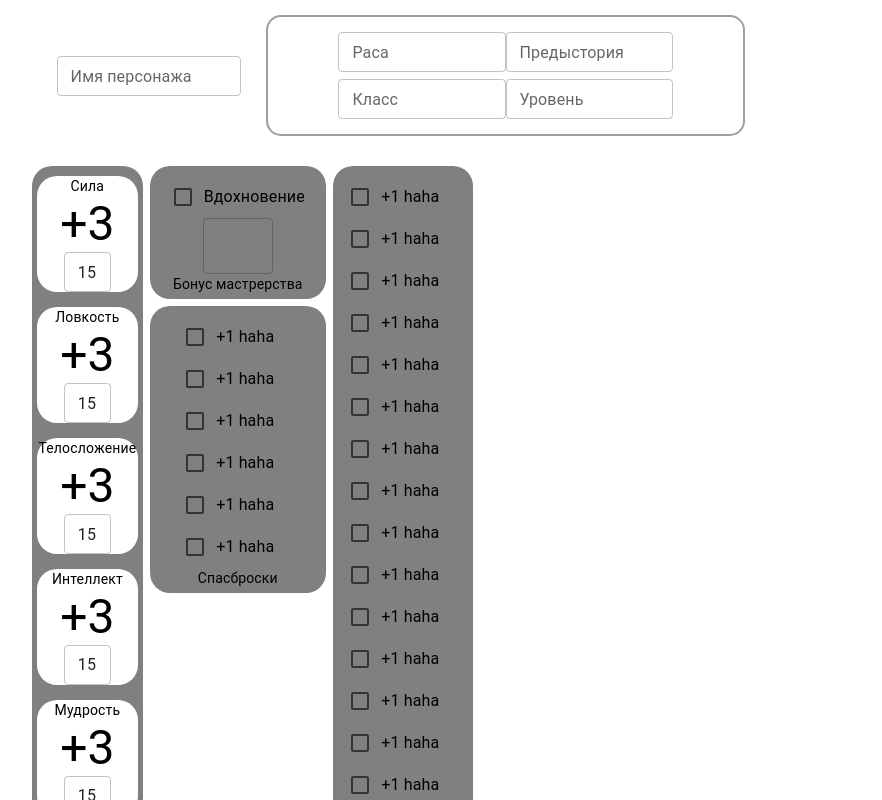
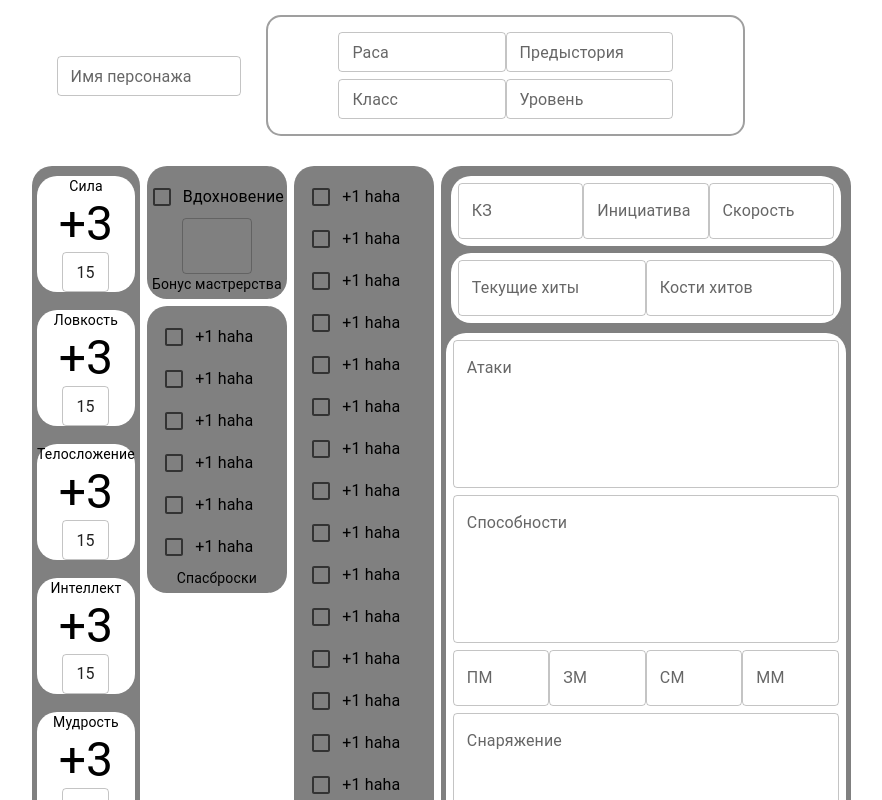
Before and after one commit to 4rutemu/dungeon, a Next.js app: page /newCharacter in a window 1280 px wide. Shown: the top 800 px of the page, without its empty margins (239-1121 px from the left). Built offline with nearby package versions, Linux system fonts and the light colour scheme.

Commit message:
complete character list

```diff
--- a/src/app/components/CharacterList.tsx
+++ b/src/app/components/CharacterList.tsx
@@ -56,6 +56,47 @@ const SpecialisationCard: FunctionComponent<SpecialisationCardProps> = ({label,
      );
 }
 
+interface HealthCardProps {
+
+}
+
+const HealthCard: FunctionComponent<HealthCardProps> = () => {
+    return (
+        <Box
+        display={"flex"}
+        flexDirection={"column"}
+        alignItems={"center"}
+        width={"400px"}
+        borderRadius={"20px"}
+        sx={{backgroundColor: "gray"}}
+        padding={"10px 5px 10px 5px"}
+        >
+            <Box
+                display={"flex"}
+                alignItems={"center"}
+                sx={{backgroundColor: "white"}}
+                borderRadius={"20px"}
+                marginBottom={"7px"}
+                padding={"7px"}
+            >
+                <TextField label={"КЗ"} />
+                <TextField label={"Инициатива"} />
+                <TextField label={"Скорость"} />
+            </Box>
+            <Box
+                display={"flex"}
+                alignItems={"center"}
+                sx={{backgroundColor: "white"}}
+                borderRadius={"20px"}
+                padding={"7px"}
+            >
+                <TextField label={"Текущие хиты"} />
+                <TextField label={"Кости хитов"} />
+            </Box>
+        </Box>
+     );
+}
+
 const CharacterList: FunctionComponent<CharacterListProps> = () => {
     return ( <Box padding={"0 20%"}>
     {/* Шапка листа перса */}
@@ -101,7 +142,10 @@ const CharacterList: FunctionComponent<CharacterListProps> = () => {
             </Box>
         </Box>
         {/* Статки */}
-        <Box padding={"15px"} display={"flex"}>
+        <Box padding={"15px"}
+        display={"flex"}
+        justifyContent={"left"}
+        >
             <Box
                 display={"flex"}
                 flexDirection={"column"}
@@ -125,6 +169,7 @@ const CharacterList: FunctionComponent<CharacterListProps> = () => {
                     flexDirection={"column"}
                     alignItems={"center"}
                     borderRadius={"20px"}
+                    width={"140px"}
                     sx={{backgroundColor: "gray"}}
                     padding={"10px 5px 5px 5px"}
                     marginBottom={"7px"}
@@ -140,6 +185,7 @@ const CharacterList: FunctionComponent<CharacterListProps> = () => {
                     flexDirection={"column"}
                     alignItems={"center"}
                     borderRadius={"20px"}
+                    width={"140px"}
                     sx={{backgroundColor: "gray"}}
                     padding={"10px 5px 5px 5px"}
                 >
@@ -183,6 +229,36 @@ const CharacterList: FunctionComponent<CharacterListProps> = () => {
                     <Typography variant="body2">Навыки</Typography>
                 </Box>
             </Box>
+            <Box marginLeft={"7px"}
+            display={"flex"}
+            flexDirection={"column"}
+            alignItems={"center"}
+            borderRadius={"20px"}
+            sx={{backgroundColor: "gray"}}
+            padding={"0px 5px 5px 5px"}
+            >
+                    <HealthCard/>
+                    <Box
+                        display={"flex"}
+                        alignItems={"center"}
+                        flexDirection={"column"}
+                        sx={{backgroundColor: "white"}}
+                        width={"400px"}
+                        borderRadius={"20px"}
+                        marginBottom={"7px"}
+                        padding={"7px"}
+                    >
+                        <TextField sx={{marginBottom: "7px"}} id="atacks" label="Атаки" multiline minRows={5} fullWidth/>
+                        <TextField sx={{marginBottom: "7px"}} id="features" label="Способности" multiline minRows={5} fullWidth/>
+                        <Box sx={{marginBottom: "7px"}} display={"flex"}>
+                            <TextField id="plat" type="number" label="ПМ"/>
+                            <TextField id="gold" type="number" label="ЗМ"/>
+                            <TextField id="silver" type="number" label="СМ"/>
+                            <TextField id="copper" type="number" label="ММ"/>
+                        </Box>
+                        <TextField id="inventory" label="Снаряжение" multiline minRows={9} fullWidth/>
+                    </Box>
+            </Box>
         </Box>
 
     </Box> );
```
